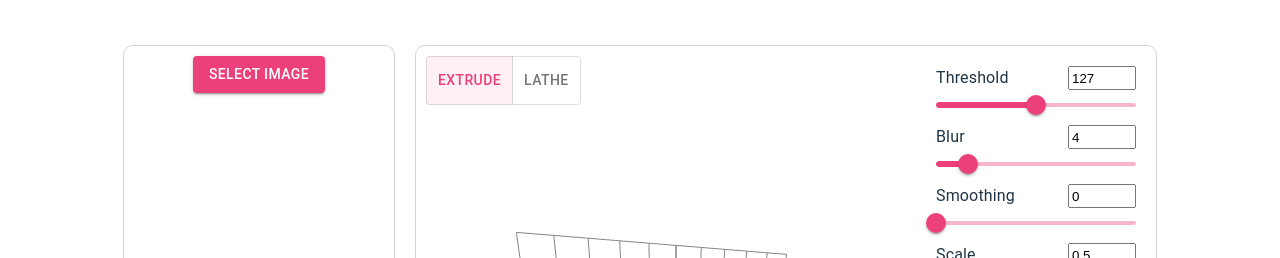
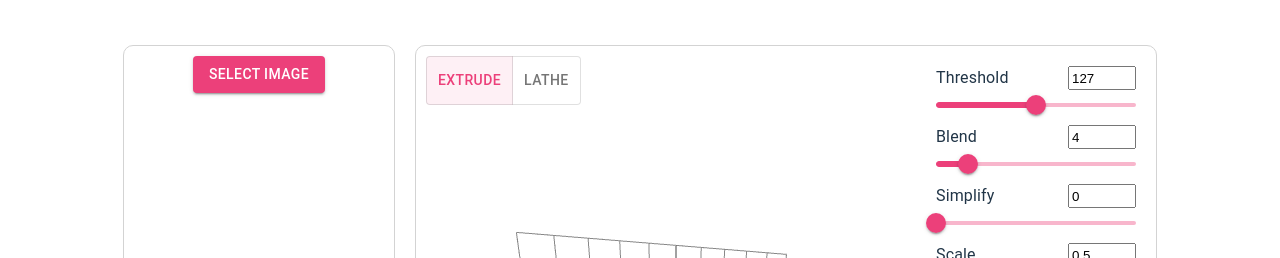
Before and after one commit to kilometers/stroodle3d, a React (Vite) app: page / in a window 1280 px wide. Shown: the top 258 px of the page. Built offline with nearby package versions, Linux system fonts and the light colour scheme; a web font is replaced by a local one.

Commit message:
vertex smoothing; rename smoothing to simplify

```diff
--- a/src/Components/MeshSettings.tsx
+++ b/src/Components/MeshSettings.tsx
@@ -13,7 +13,6 @@ export default function MeshSettings() {
         bevelSize, setBevelSize,
         bevelSegments, setBevelSegments,
         bevelOffset, setBevelOffset,
-        // steps, setSteps,
         depth, setDepth,
         extrusionMode
     } = useMeshStore();
@@ -26,8 +25,8 @@ export default function MeshSettings() {
             margin: 10
         }}>
             <RangeInput label="Threshold" min={0} max={255} value={threshold} setValue={setThreshold} />
-            <RangeInput label="Blur" min={1} max={20} step={1} value={blur} setValue={setBlur} />
-            <RangeInput label="Smoothing" min={0} max={0.01} step={0.0001} value={smoothing} setValue={setSmoothing} />
+            <RangeInput label="Blend" min={1} max={20} step={1} value={blur} setValue={setBlur} />
+            <RangeInput label="Simplify" min={0} max={0.01} step={0.0001} value={smoothing} setValue={setSmoothing} />
             <RangeInput label="Scale" min={0.02} max={1} step={0.0001} value={scale} setValue={setScale} />
             {/* <RangeInput label="Steps" min={1} max={10} value={steps} setValue={setSteps} /> */}
             <RangeInput label="Depth (mm)" min={.4} max={50} step={0.01} value={depth} setValue={setDepth} />
--- a/src/Components/ThreeView.tsx
+++ b/src/Components/ThreeView.tsx
@@ -10,7 +10,7 @@ export default function Three() {
     const { geometry, setGeometry, showWireframe,
         scale, steps, depth, bevelEnabled, bevelThickness, bevelSize, bevelSegments, bevelOffset
     } = useMeshStore();
-    const { contours } = useCvStore();
+    const { contours, smoothing } = useCvStore();
     const [initialized, setInitialized] = useState(false);
     const [camera] = useState<THREE.PerspectiveCamera>(new THREE.PerspectiveCamera (90, 1, 0.1, 1000));
 
@@ -40,7 +40,35 @@ export default function Three() {
             for(let i = 0; i < contours.get(c).size().height; i++) {
                 let x = contours.get(c).data32S[i * 2];
                 let y = contours.get(c).data32S[i * 2 + 1];
-                newContour.push(new THREE.Vector2(x * scale, y * scale));
+
+                // let prevX = contours.get(c).data32S[(i * 2 - 2 + contours.get(c).size().height) % contours.get(c).size().height];
+                // let prevY = contours.get(c).data32S[(i * 2 - 1 + contours.get(c).size().height) % contours.get(c).size().height];
+                // let nextX = contours.get(c).data32S[((i * 2 + 2) % contours.get(c).size().height)];
+                // let nextY = contours.get(c).data32S[((i * 2 + 3) % contours.get(c).size().height)];
+
+                let contourSize = contours.get(c).size().height; // Total pairs of (x, y)
+                let prevX = contours.get(c).data32S[((i - 1 + contourSize) % contourSize) * 2];
+                let prevY = contours.get(c).data32S[((i - 1 + contourSize) % contourSize) * 2 + 1];
+                let nextX = contours.get(c).data32S[((i + 1) % contourSize) * 2];
+                let nextY = contours.get(c).data32S[((i + 1) % contourSize) * 2 + 1];
+
+                let xAvg = (prevX + nextX) / 2;
+                let yAvg = (prevY + nextY) / 2;
+
+                let xDiff = x - xAvg;
+                let yDiff = y - yAvg;
+
+                let k = 0.01;
+                let xFactor = 0.5 / (1 + k * Math.abs(xDiff));
+                let yFactor = 0.5 / (1 + k * Math.abs(yDiff));
+
+                // console.log(xDiff, xFactor, yDiff, yFactor);
+
+                let xSmooth = x - xDiff * xFactor;
+                let ySmooth = y - yDiff * yFactor;
+
+                newContour.push(new THREE.Vector2(xSmooth * scale, ySmooth * scale));
+
                 if(x < minX) {
                     minX = x;
                 }
```
